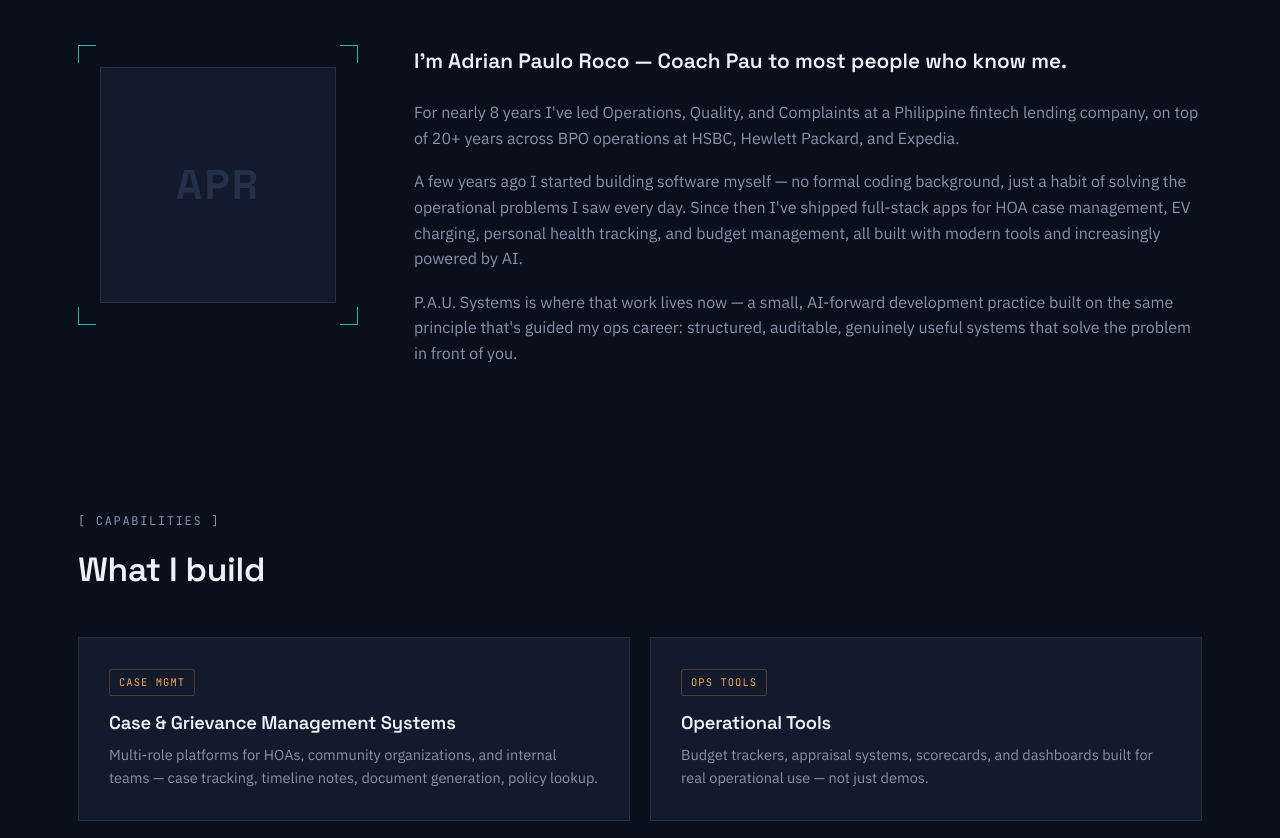
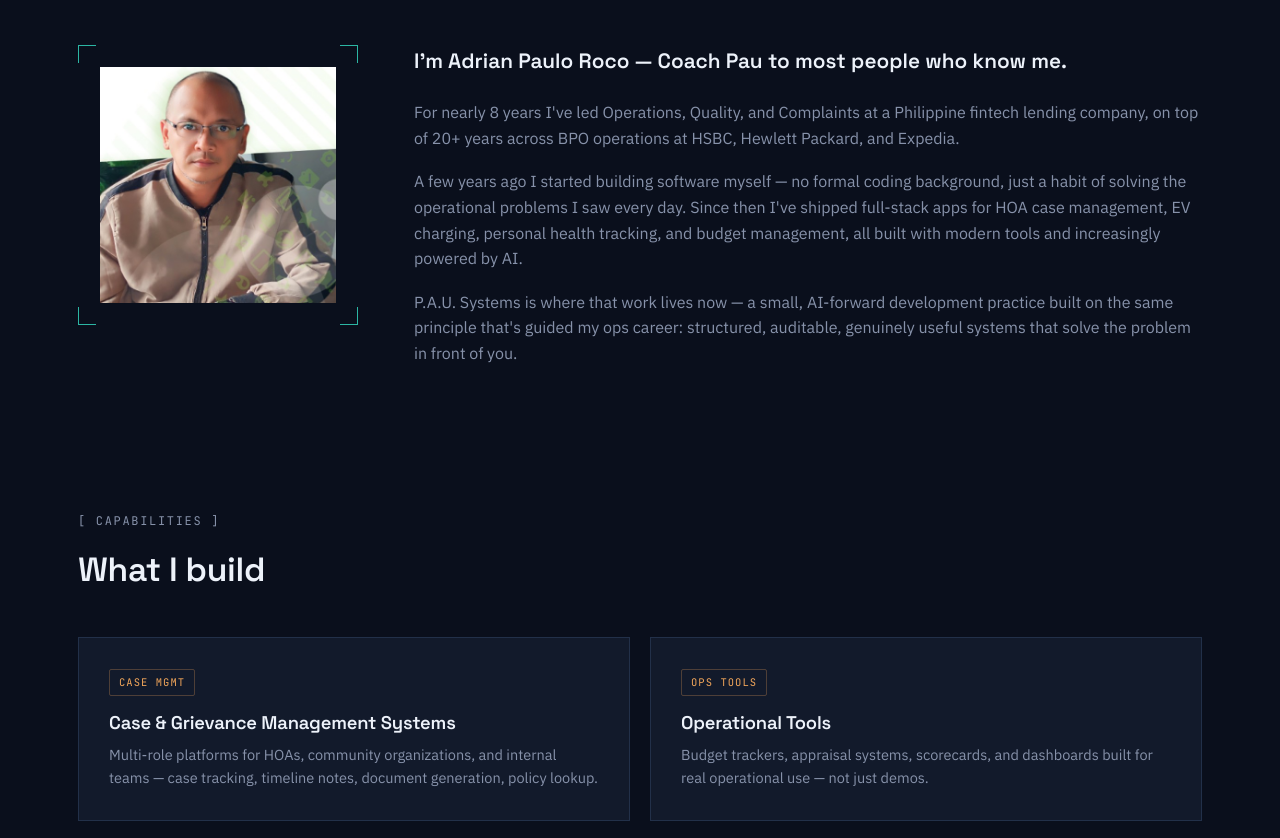
Before and after one commit to pauloroco/pausystems-website, a plain HTML site: page index.html in a window 1280 px wide. Shown: the part 1095-1933 px from the top of the page. Drawn offline with Linux system fonts and the light colour scheme.

Commit message:
Add headshot photo

```diff
--- a/index.html
+++ b/index.html
@@ -89,9 +89,7 @@
     <div class="about-grid">
       <div class="about-portrait reveal">
         <div class="bracket-frame bracket-frame-square">
-          <div class="portrait-placeholder">
-            <span>APR</span>
-          </div>
+          <img src="pau_headshot.jpg" alt="Adrian Paulo Roco" class="portrait-photo">
           <span class="corner tl" aria-hidden="true"></span>
           <span class="corner tr" aria-hidden="true"></span>
           <span class="corner bl" aria-hidden="true"></span>
```
